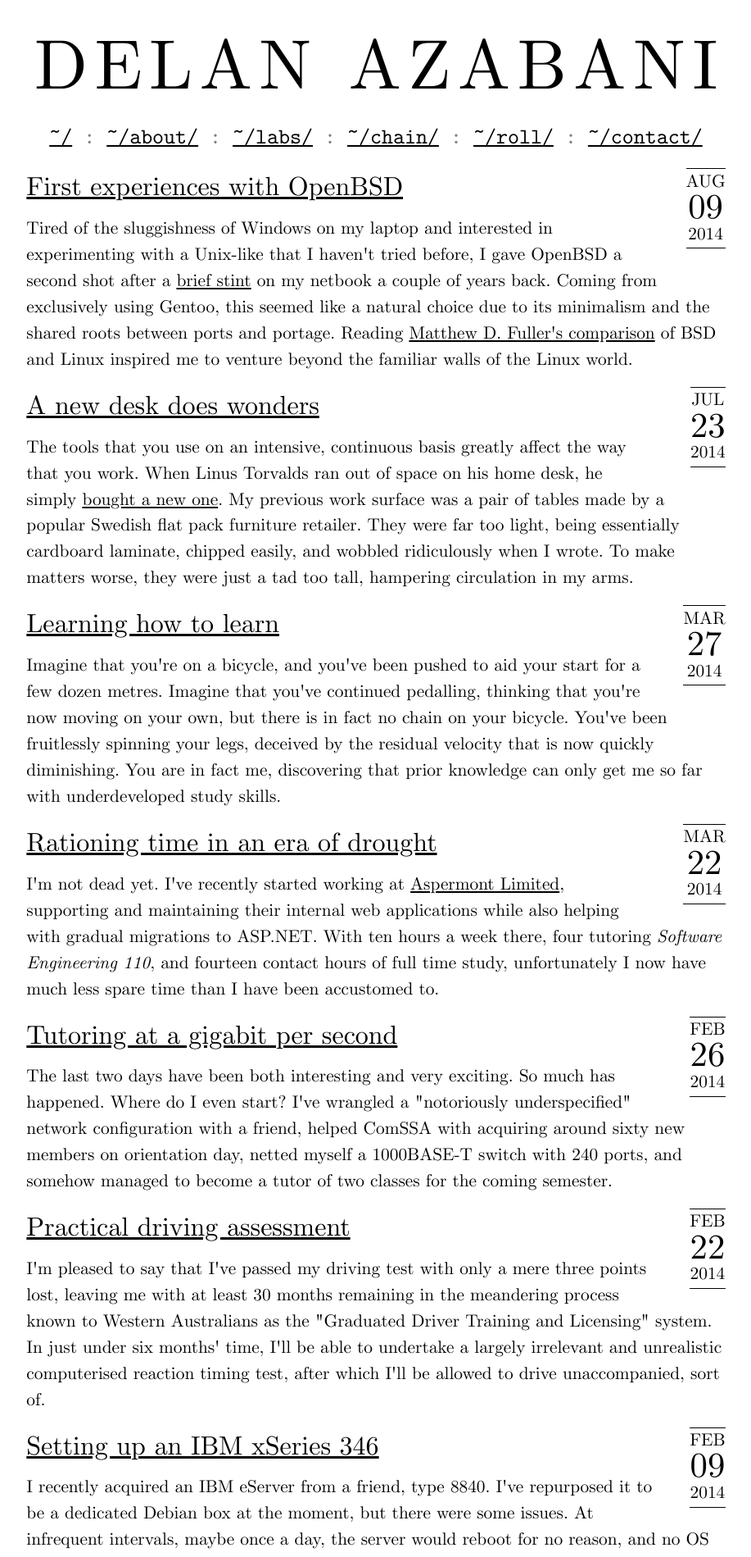
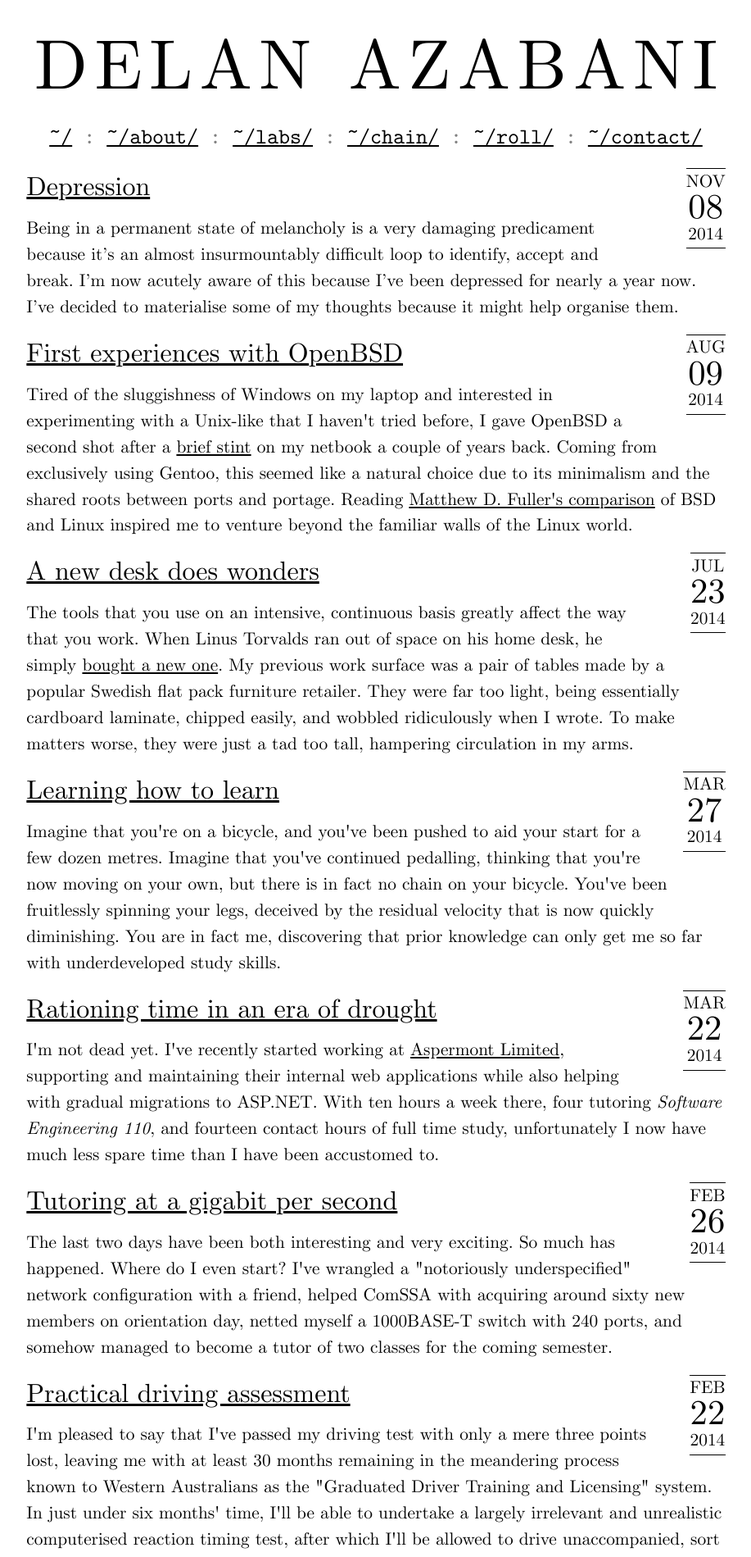
Before and after one commit to delan/www.azabani.com, a Jekyll site: the page built from index.html, in a window 1280 px wide. Shown: the top 1899 px of the page at 82% size, without its empty margins (181-1098 px from the left). Built offline with Jekyll 4.4.1, drawn with Linux system fonts in a browser that asks for light colours; some of the changed lines change nothing that is shown.

Commit message:
post: Depression

```diff
--- /dev/null
+++ b/_posts/2014-11-08-depression.md
@@ -0,0 +1,189 @@
+---
+layout: default
+title: Depression
+date: 2014-11-08 23:00:00 +0800
+---
+
+Being in a permanent state of melancholy is a very damaging predicament because
+it's an almost insurmountably difficult loop to identify, accept and break. I'm
+now acutely aware of this because I've been depressed for nearly a year now.
+I've decided to materialise some of my thoughts because it might help organise
+them.
+
+## Preface
+
+Some of these thoughts may be relevant to you, but I suspect that many of them
+are simply auxiliary manifestations of the illness. They are thoughts that I
+continue to have today, and even though they are certainly unwanted, I remain
+poorly equipped to deal with them. For months I could not recognise that they
+were abnormal, and I am still unable to clearly isolate the causes.
+
+A level of introspection and perhaps even selfishness is inherent to the nature
+of an essay such as this, so please feel free to read something else if you
+find it narcissistic, pointless or otherwise. As it may become evident, I am no
+expert on mental health. If anything, take how I have handled depression so far
+as advice on what to avoid doing.
+
+## Complacency
+
+Speaking out as early as possible is apparently important for those suffering
+from depression, but there are several reasons why I have let my problem fester
+until today. While many of these were based on my irrational fears, facts did
+not quell my inaction.
+
+I see a lot of public debate about whether or not our society and medical
+professionals excessively attribute certain behavioural problems to mental
+illnesses, and it makes me afraid of declaring that I may have a certain
+condition, particularly because a small subset of my visible symptoms include a
+lack of time management, motivation, physical and mental energy. All of these
+could easily be dismissed as indolence by a critical observer.
+
+Depression afflicts a significant portion of the population, as evidenced by
+the 11% of Australians who experience an affective disorder at least once
+during their lifetime (ABS, 2008, p. 27). I felt that speaking up would sound
+frivolous to others, because somehow I got the idea that everyone else had been
+through this just fine, without talking about it publicly, and I would be
+annoying others with something that they would see as trivial.
+
+I was intensely averse to bothering other people with something as
+insignificant as my own mental and emotional health. After all, whether the
+scope of discourse is global, communal, institutional or otherwise, the
+troubled mechanism of my mind seems to be objectively unimportant --- what
+benefit for others could possibly come of hearing me whinge about that which
+does not affect them?
+
+Mental illness not only appears to be poorly understood, but also to a certain
+extent a taboo among many people in society, close to me and otherwise. There
+are very few people who I feel that I can speak to about it. One very helpful
+friend tried to work through some of my issues, eventually recommending that I
+see the counsellors at my university. I feel very uncomfortable talking to new
+people though, I have sadly since quarrelled with this friend, and our
+relationship has yet to recover to the point that I can confide in them.
+
+Perhaps one of the most significant obstacles to dealing with depression is
+that it's easier in the short term to ignore it and avoid thinking about it.
+I couldn't speak to anyone about it in any serious capacity, because as a
+result of having invested no effort into processing the problem internally and
+discussing it with myself, I had no idea how to discuss it with others who
+might care. It would end up being a case of 'I'm sad, I have no motivation to
+do anything, and I don't know why'. Having been on the supporting end of
+conversations with people seeking technical support, I knew that this would be
+futile.
+
+## Lethargy
+
+An intense lethargy has hounded me for most of this year. This has manifested
+itself not only in its most literal sense, but in three additional ways. I've
+completely lost the motivation to do anything other than that which will
+sustain my life, income and present level of academic achievement. Removed too
+was any of my passion for and positive emotion gained from activities and
+occupations which I previously enjoyed. More subtle was the disappearance of
+all of the ambition that I once had, as it's difficult to notice during busy
+semesters at university, during which I was engrossed in the present.
+
+The most painful result of this is my unprecedented ability to throw away
+countless entire days without having achieved anything significant. After each
+episode of the absence of any activity lasting between a day and a month, I
+would realise that I had not studied, developed any of my projects, or even
+entertained myself with new film, television, music or games. I simply had done
+nothing --- and while I would certainly be the first to recognise the value of
+conscious downtime where one can calmly reflect, this was a different beast
+altogether. This was a pathological incapacity to do anything at all.
+
+As I write this, my desk is in atrocious disarray. There's no space to read or
+work under the piles of paper and water bottles that litter it, and yet I can't
+bring myself to clean it up and put the space to better use. My list of tasks
+to complete grows steadily, with at least thirteen essays to write, six
+television series to watch, dozens of video games to play, four programming
+languages to learn and ten incomplete software projects to finish. I even
+wanted to branch out from prose into creating illustrated videos about
+technical topics, but I don't see that happening any time soon.
+
+## Cognition
+
+I see the brain as a muscle. It's easy to maintain a healthy volume for this
+muscle by engaging in a normal level of socialising, thinking critically,
+reading, writing, debating, creating and developing. An extreme amount of
+exertion isn't even necessary, beyond what one would normally find themselves
+doing. If one does nothing at all but check their email and social networks,
+briefly read the news and do the minimum level of work as expected by others,
+this muscle will atrophy. I have noticed this happen to me, and it's
+terrifying.
+
+Politically, mathematically, logically, socially or otherwise, I now find
+myself unable to effectively reason about anything that isn't a trivial matter.
+My ability to fluently write concise prose has been severely impaired, as I
+grow to rely on a thesaurus as a poor substitute for intelligence, wit and
+understanding of context.
+
+I can once again look at a file of code and often despair at my bewilderment in
+place of being able to parse and understand what it does and how. I frequently
+wonder how poorly I will do in an interview, and whether or not I will become
+one of *those* computer science graduates who can pass their exams but be
+unable to read or write code.
+
+## Culture
+
+The questions I am asked by my friends so many times recently include those
+along the lines of 'What music are you into?', 'What games do you play?' and
+'What do you do in your spare time?' --- and they're questions that I have
+dreaded answering the most, lest they betray how uninteresting this depression
+has made me. My most frequent response is that I haven't found the time to
+explore any art or hobbies recently, but such a response is a lie. I had more
+than enough time unoccupied, but none of the motivation to even casually
+entertain myself. I couldn't even tell you what video games or music I enjoyed
+if I tried, because any of my passion that I could've had is being blocked out.
+
+I once played the violin for eight years until three years ago. It was one of
+my greatest devotions, and while I thought I needed to give it up to dedicate
+my time to my high school exams, [^1] the only thing stopping me from
+continuing to be a violinist is not something like a fear of losing skill, but
+simply the aforementioned lethargy that poisons all of my desires to achieve,
+develop myself and do what pleases me.
+
+## Life
+
+I have entertained suicidal thoughts repeatedly and thoroughly, including
+detailed mental planning of methods which I can employ, while weighing up their
+effort, pain, efficacy, risk of failure, shock to others and more. Nonetheless
+I don't see myself committing harm, because I don't have a will to die nearly
+as much as a lack of will to live. From my current standpoint, suicide would be
+an irrevocable and irrational reaction to diseased thoughts, and it might upset
+a handful of people who ostensibly seem to care about me. I continue living
+simply because it allows me to work charitably for my friends and community,
+and because I may find and rediscover purpose in life should I be relieved of
+this depression.
+
+## Causality
+
+Kontaxakis, et al. (2009) reviewed the literature surrounding the psychological
+effects of isotretinoin and found a strong association between its consumption
+and conditions including depression. That said, neither association nor
+correlation imply causation, and I'm sincerely thankful for isotretinoin's
+remarkable ability to relieve me of the cystic acne that I had suffered for
+over three years. [^2] Although I haven't taken it for about a month now,
+perhaps I'll never know whether or not it was a contributing factor.
+
+## References
+
+Australian Bureau of Statistics. (2008). *National Survey of Mental Health and
+Wellbeing: Summary of Results, 2007, 4326*(0). Retrieved from
+http://www.abs.gov.au/ausstats/abs@.nsf/mf/4326.0
+
+Kontaxakis, V. P., Skourides, D., Ferentinos, P., Havaki-Kontaxaki, B. J., &
+Papadimitriou, G. N. (2009). Isotretinoin and psychopathology: a review.
+*Annals of General Psychiatry, 8*(2). doi:10.1186/1744-859X-8-2
+
+## Footnotes
+
+[^1]:	Incidentally, the level of effort I invested into doing well at high
+	school was essentially meaningless, as the university I chose accepts
+	any candidate from the top 30% of students. My resultant ranking
+	provided me with a handful of additional opportunities which I knew I
+	couldn't afford to relocate to pursue, so it was ultimately moot except
+	for a number that I could show off.
+
+[^2]:	Prior to being prescribed with isotretinoin, I had tried topical
+	salicylic acid, benzoyl peroxide, erythromycin and oral doxycycline,
+	as well as oral trimethoprim, sulfamethoxazole and topical adapalene,
+	all with no discernible effect.
--- a/css/all.css
+++ b/css/all.css
@@ -63,7 +63,7 @@ pre {
 a {
 	color: black;
 }
-i, i * {
+i, i *, em, em * {
 	font-style: italic;
 }
 ul, ol, dl {
```
